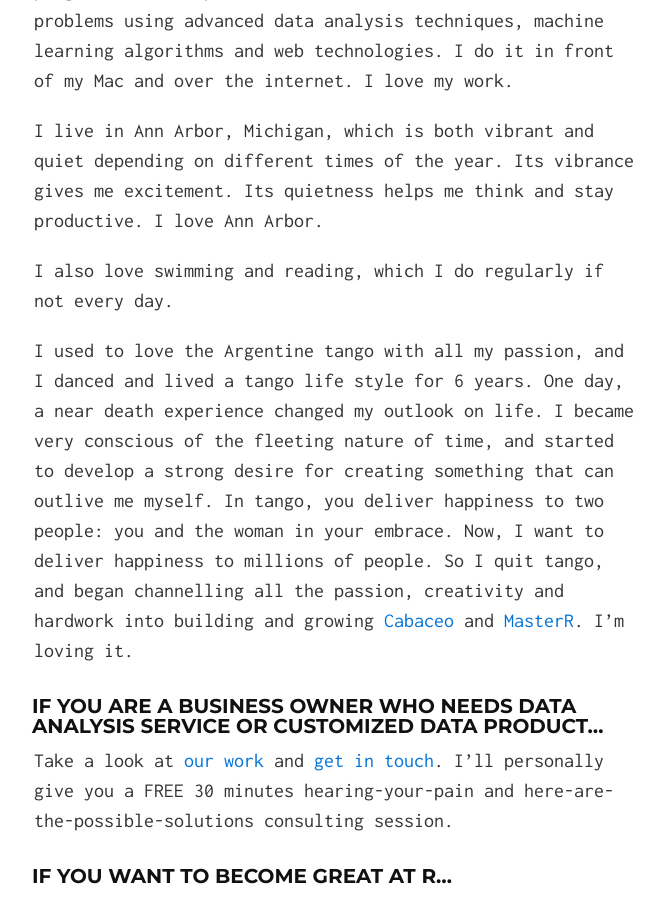
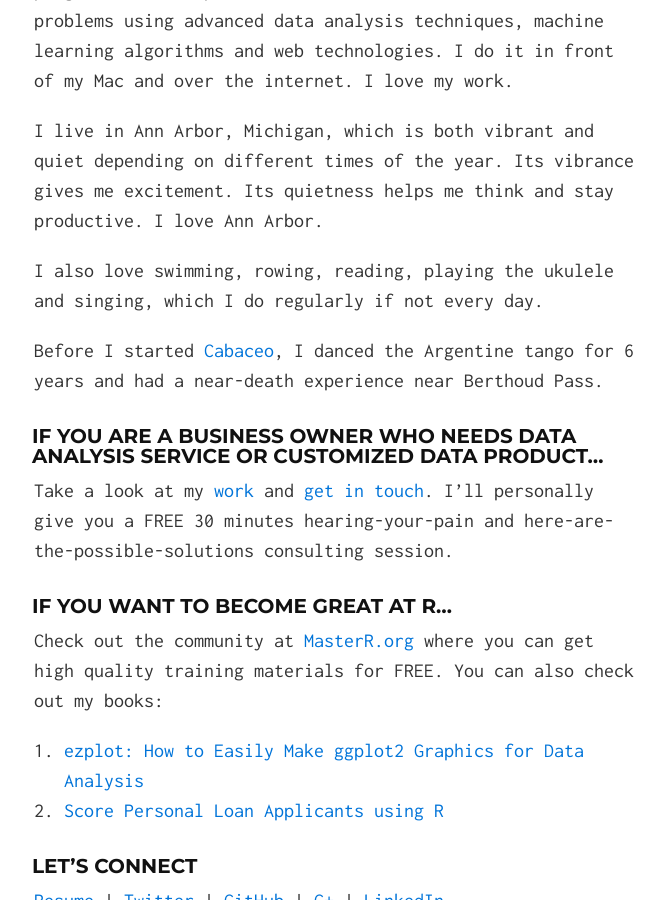
Before and after one commit to gmlang/gmlang.github.io, a Jekyll site: the page built from index.md, in a window 1280 px wide and 900 px high, scrolled down 1196 px. Shown: the whole window, without its empty margins (306-970 px from the left). Built offline with Jekyll 4.4.1, drawn with Linux system fonts in a browser that asks for light colours.

Commit message:
no message

```diff
--- a/index.md
+++ b/index.md
@@ -7,13 +7,14 @@ My name is Guangming Lang. I'm a data scientist and R programmer. I help busines
 
 I live in Ann Arbor, Michigan, which is both vibrant and quiet depending on different times of the year. Its vibrance gives me excitement. Its quietness helps me think and stay productive. I love Ann Arbor.
 
-I also love swimming and reading, which I do regularly if not every day.
+I also love swimming, rowing, reading, playing the ukulele and singing, which I do regularly if not every day.
 
-I used to love the Argentine tango with all my passion, and I danced and lived a tango life style for 6 years. One day, a near death experience changed my outlook on life. I became very conscious of the fleeting nature of time, and started to develop a strong desire for creating something that can outlive me myself. In tango, you deliver happiness to two people: you and the woman in your embrace. Now, I want to deliver happiness to millions of people. So I quit tango, and began channelling all the passion, creativity and hardwork into building and growing [Cabaceo](http://cabaceo.com/) and [MasterR](http://masterr.org). I'm loving it.
+Before I started [Cabaceo](http://cabaceo.com/), I danced the Argentine tango for 6 years and had a near-death experience near Berthoud Pass.
+
 
 ### If you are a business owner who needs data analysis service or customized data product...
 
-Take a look at [our work](http://www.cabaceo.com/app.html) and [get in touch](http://www.cabaceo.com/contact.html). I'll personally give you a FREE 30 minutes hearing-your-pain and here-are-the-possible-solutions consulting session.
+Take a look at my [work](http://www.cabaceo.com/app.html) and [get in touch](http://www.cabaceo.com/contact.html). I'll personally give you a FREE 30 minutes hearing-your-pain and here-are-the-possible-solutions consulting session.
 
 ### If you want to become great at R...
 
```
